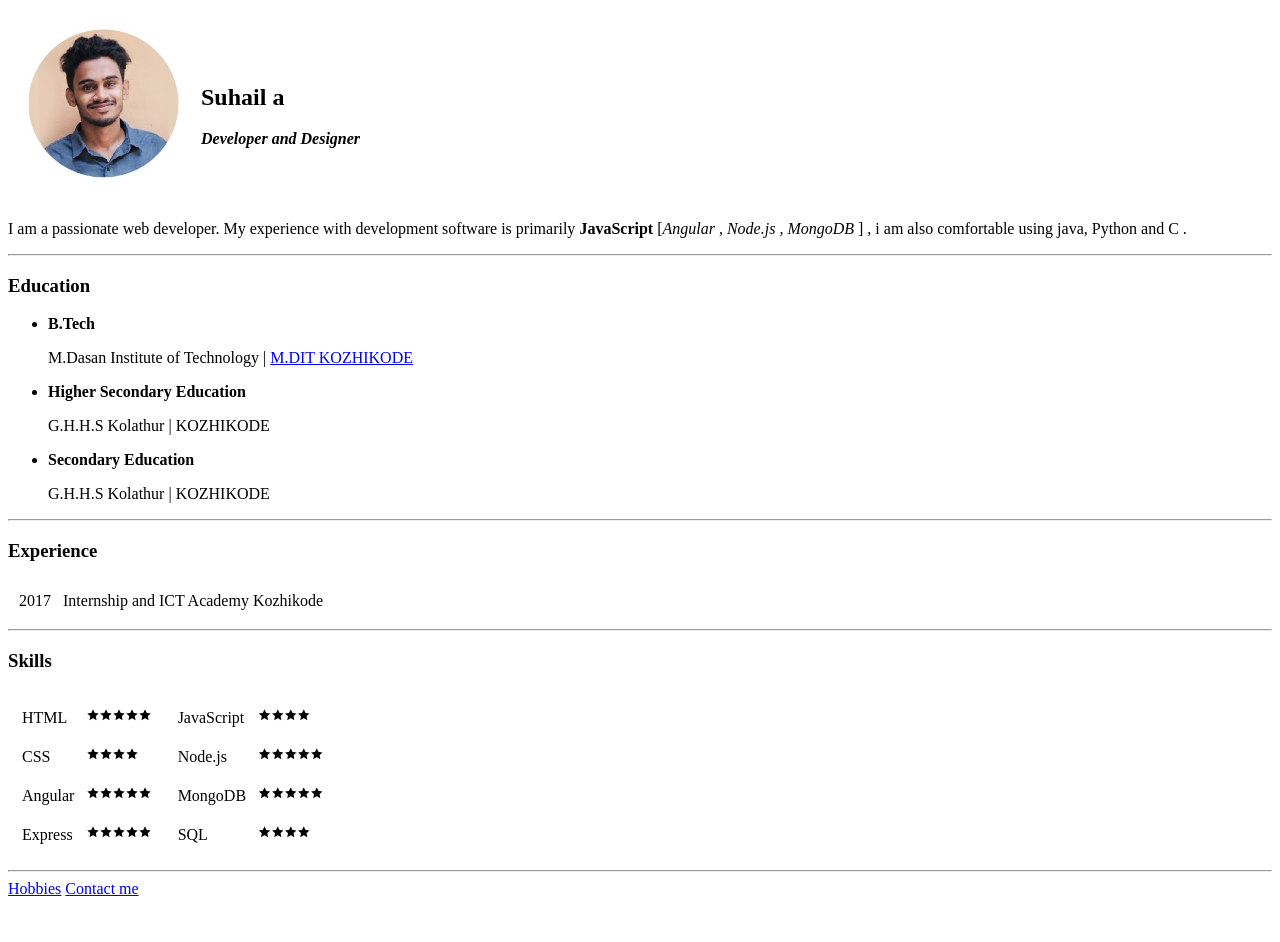
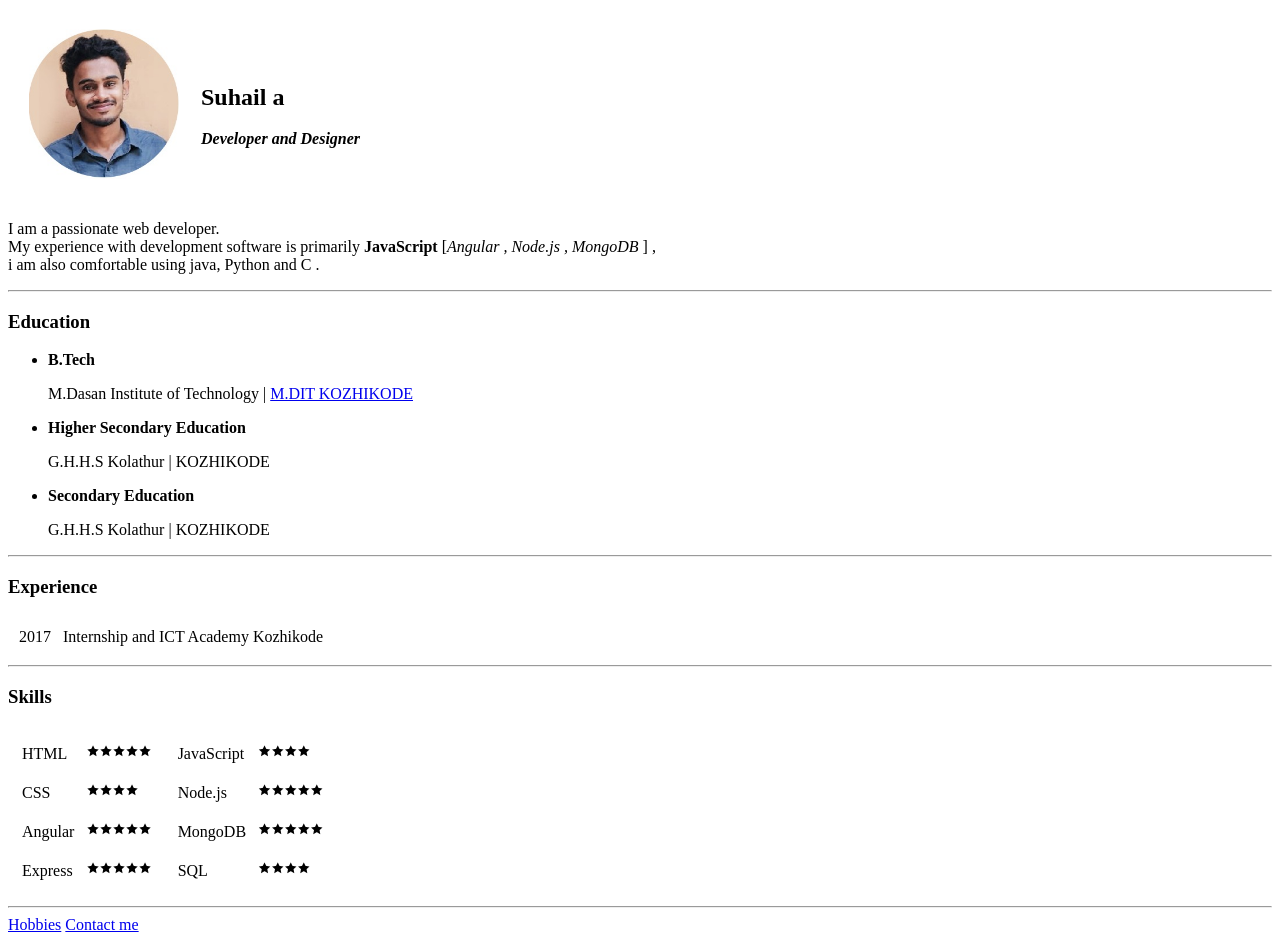
Before and after one commit to Athul-kkt/cv, a plain HTML site: page index.html in a window 1280 px wide. Before the commit the page ends 906 px from the top, so only its background shows below. Drawn offline with Linux system fonts and the light colour scheme.

Commit message:
index fix

```diff
--- a/index.html
+++ b/index.html
@@ -18,8 +18,8 @@
       </td>
     </tr>
   </table>
-    <p>I am a passionate web developer. My experience with development software is primarily <strong>JavaScript</strong> [<em>Angular , Node.js , MongoDB</em> ] ,
-       i am also comfortable using java, Python and C . </p>
+    <p>I am a passionate web developer.<br> My experience with development software is primarily <strong>JavaScript</strong> [<em>Angular , Node.js , MongoDB</em> ] ,
+       <br>i am also comfortable using java, Python and C . </p>
   <hr>
   <h3>Education</h3>
   <ul>
```
